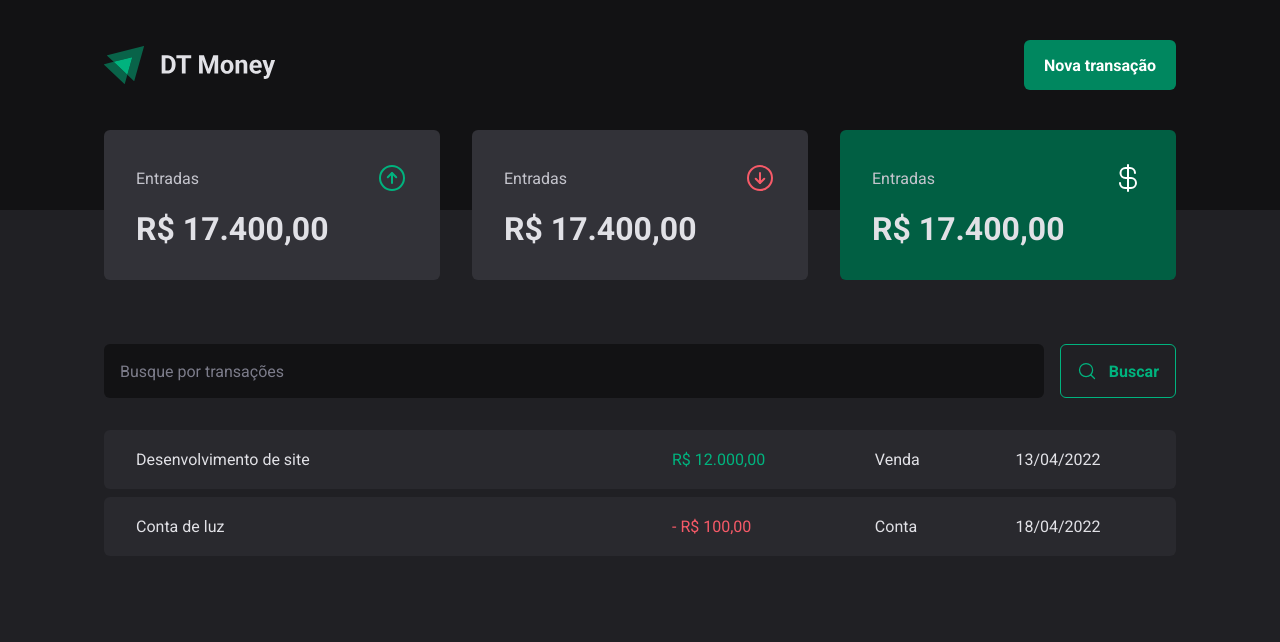
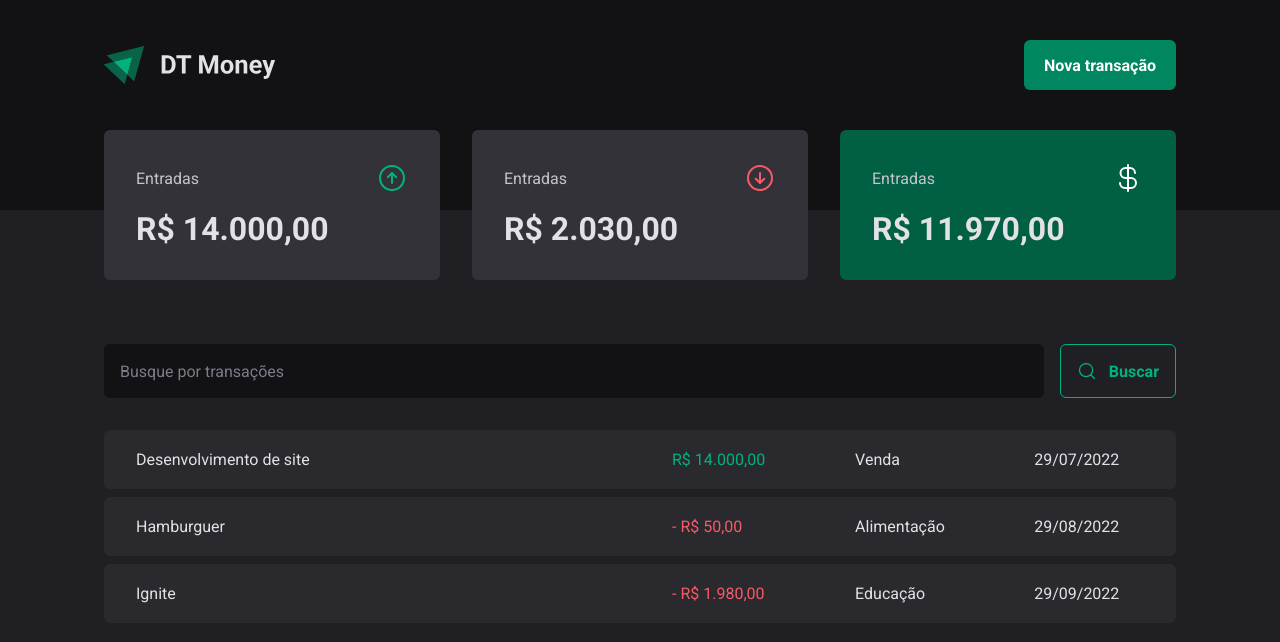
Before and after one commit to ericoBandeira/dt-money, a React (Vite) app: page / in a window 1280 px wide. Shown: the top 642 px of the page. Built offline with nearby package versions, Linux system fonts and the light colour scheme; data requests are answered from the project's data file.

Commit message:
Format numbers, make server API and use it

```diff
--- a/package.json
+++ b/package.json
@@ -5,6 +5,7 @@
   "type": "module",
   "scripts": {
     "dev": "vite",
+    "dev:server": "json-server server.json",
     "build": "tsc -b && vite build",
     "lint": "eslint .",
     "preview": "vite preview"
@@ -27,6 +28,7 @@
     "eslint-plugin-react-hooks": "^5.1.0-rc.0",
     "eslint-plugin-react-refresh": "^0.4.9",
     "globals": "^15.9.0",
+    "json-server": "^1.0.0-beta.2",
     "typescript": "^5.5.3",
     "typescript-eslint": "^8.0.1",
     "vite": "^5.4.1"
--- /dev/null
+++ b/server.json
@@ -0,0 +1,28 @@
+{
+  "transactions": [
+    {
+      "id": 1,
+      "description": "Desenvolvimento de site",
+      "type": "income",
+      "category": "Venda",
+      "price": 14000,
+      "createdAt": "2022-07-29T19:36:44.505Z"
+    },
+    {
+      "id": 2,
+      "description": "Hamburguer",
+      "type": "outcome",
+      "category": "Alimentação",
+      "price": 50,
+      "createdAt": "2022-08-29T19:30:44.505Z"
+    },
+    {
+      "id": 3,
+      "description": "Ignite",
+      "type": "outcome",
+      "category": "Educação",
+      "price": 1980,
+      "createdAt": "2022-09-29T19:30:44.505Z"
+    }
+  ]
+}
--- a/src/App.tsx
+++ b/src/App.tsx
@@ -2,12 +2,16 @@
 import { defaultTheme } from "./styles/themes/default";
 import { GlobalStyle } from "./styles/global";
 import { Transactions } from "./pages/Transactions/intex";
+import { TransactionsProvider } from "./context/TransactionsContext";
 
 export function App() {
   return (
     <ThemeProvider theme={defaultTheme}>
       <GlobalStyle />
-      <Transactions />
+
+      <TransactionsProvider>
+        <Transactions />
+      </TransactionsProvider>
     </ThemeProvider>
   );
 }
--- a/src/components/Summary/intex.tsx
+++ b/src/components/Summary/intex.tsx
@@ -1,7 +1,31 @@
 import { ArrowCircleDown, ArrowCircleUp, CurrencyDollar } from "phosphor-react";
 import { SummaryCard, SummaryContainer } from "./styles";
+import { useContext } from "react";
+import { TransactionContext } from "../../context/TransactionsContext";
+import { priceFormatter } from "../../utils/formatter";
 
 export function Summary() {
+  const { transactions } = useContext(TransactionContext);
+
+  const summary = transactions.reduce(
+    (acc, transaction) => {
+      if (transaction.type === "income") {
+        acc.income += transaction.price;
+        acc.total += transaction.price;
+      } else {
+        acc.outcome += transaction.price;
+        acc.total -= transaction.price;
+      }
+
+      return acc;
+    },
+    {
+      income: 0,
+      outcome: 0,
+      total: 0,
+    }
+  );
+
   return (
     <SummaryContainer>
       <SummaryCard>
@@ -10,7 +34,7 @@
           <ArrowCircleUp size={32} color="#00b37e" />
         </header>
 
-        <strong>R$ 17.400,00</strong>
+        <strong>{priceFormatter.format(summary.income)}</strong>
       </SummaryCard>
 
       <SummaryCard>
@@ -19,7 +43,7 @@
           <ArrowCircleDown size={32} color="#f75a68" />
         </header>
 
-        <strong>R$ 17.400,00</strong>
+        <strong>{priceFormatter.format(summary.outcome)}</strong>
       </SummaryCard>
 
       <SummaryCard>
@@ -28,7 +52,7 @@
           <CurrencyDollar size={32} color="#fff" />
         </header>
 
-        <strong>R$ 17.400,00</strong>
+        <strong>{priceFormatter.format(summary.total)}</strong>
       </SummaryCard>
     </SummaryContainer>
   );
--- /dev/null
+++ b/src/context/TransactionsContext.tsx
@@ -0,0 +1,41 @@
+import { createContext, ReactNode, useEffect, useState } from "react";
+
+interface Transactions {
+  id: number;
+  description: string;
+  type: "income" | "outcome";
+  price: number;
+  category: string;
+  createdAt: string;
+}
+
+interface TransactionContextType {
+  transactions: Transactions[];
+}
+
+interface TransactionsProviderProps {
+  children: ReactNode;
+}
+
+export const TransactionContext = createContext({} as TransactionContextType);
+
+export function TransactionsProvider({ children }: TransactionsProviderProps) {
+  const [transactions, setTransactions] = useState<Transactions[]>([]);
+
+  async function loadTransactions() {
+    const response = await fetch("http://localhost:3000/transactions");
+    const data = await response.json();
+
+    setTransactions(data);
+  }
+
+  useEffect(() => {
+    loadTransactions();
+  }, []);
+
+  return (
+    <TransactionContext.Provider value={{ transactions }}>
+      {children}
+    </TransactionContext.Provider>
+  );
+}
--- a/src/pages/Transactions/intex.tsx
+++ b/src/pages/Transactions/intex.tsx
@@ -1,3 +1,4 @@
+import { useContext } from "react";
 import { Header } from "../../components/Header/intex";
 import { Summary } from "../../components/Summary/intex";
 import { SearchForm } from "./SearchForm/intex";
@@ -6,8 +7,12 @@
   TransactionsContainer,
   TransactionsTable,
 } from "./styles";
+import { TransactionContext } from "../../context/TransactionsContext";
+import { dateFormatter, priceFormatter } from "../../utils/formatter";
 
 export function Transactions() {
+  const { transactions } = useContext(TransactionContext);
+
   return (
     <div>
       <Header />
@@ -18,22 +23,23 @@
 
         <TransactionsTable>
           <tbody>
-            <tr>
-              <td width="50%">Desenvolvimento de site</td>
-              <td>
-                <PriceHighLight variant="income">R$ 12.000,00</PriceHighLight>
-              </td>
-              <td>Venda</td>
-              <td>13/04/2022</td>
-            </tr>
-            <tr>
-              <td width="50%">Conta de luz</td>
-              <td>
-                <PriceHighLight variant="outcome">- R$ 100,00</PriceHighLight>
-              </td>
-              <td>Conta</td>
-              <td>18/04/2022</td>
-            </tr>
+            {transactions.map((transaction) => {
+              return (
+                <tr key={transaction.id}>
+                  <td width="50%">{transaction.description}</td>
+                  <td>
+                    <PriceHighLight variant={transaction.type}>
+                      {transaction.type === "outcome" && "- "}
+                      {priceFormatter.format(transaction.price)}
+                    </PriceHighLight>
+                  </td>
+                  <td>{transaction.category}</td>
+                  <td>
+                    {dateFormatter.format(new Date(transaction.createdAt))}
+                  </td>
+                </tr>
+              );
+            })}
           </tbody>
         </TransactionsTable>
       </TransactionsContainer>
--- /dev/null
+++ b/src/utils/formatter.ts
@@ -0,0 +1,6 @@
+export const dateFormatter = new Intl.DateTimeFormat("pt-BR");
+
+export const priceFormatter = new Intl.NumberFormat("pt-BR", {
+  style: "currency",
+  currency: "BRL",
+});
```
Also changed, not shown: 1 other file (tests, documents, lock files or other folders).
